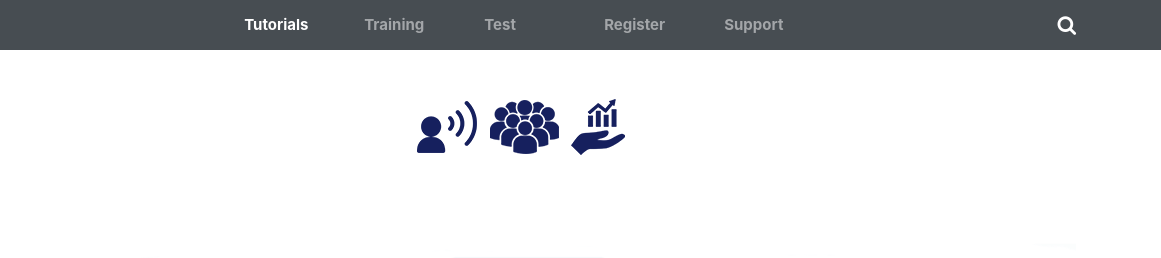
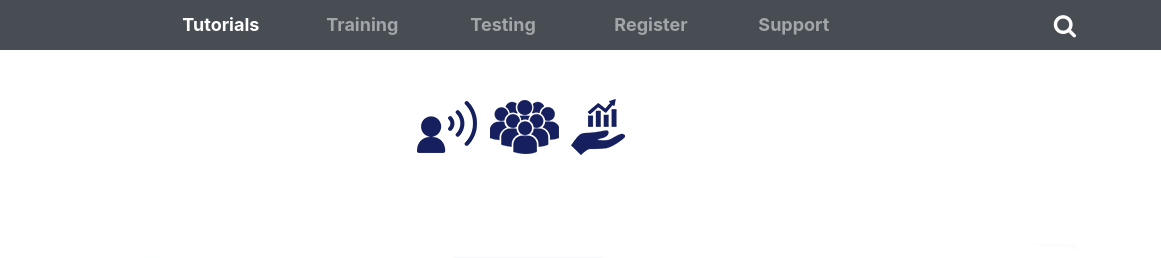
Before and after one commit to Ahmed-Gamal-Helal/e-learning, a website: page index.html in a window 1280 px wide. Shown: the top 258 px of the page, 119-1280 px from the left. Drawn offline with nearby package versions, Linux system fonts and the light colour scheme.

Commit message:
elearning

```diff
--- a/index.html
+++ b/index.html
@@ -31,7 +31,7 @@
     					  <a class="nav-link" href="#">Training</a>
     					</li>
     					<li class="nav-item">
-    					  <a class="nav-link" href="#">Test</a>
+    					  <a class="nav-link" href="#">Testing</a>
     					</li>
     					<li class="nav-item">
     					  <a class="nav-link " href="#">Register</a>
--- a/scss/navbar.scss
+++ b/scss/navbar.scss
@@ -1,5 +1,5 @@
 nav {
-    font-size: 1.5em;
+    font-size: 1.8em;
     font-weight: bold;
     border: 0;
     border-radius: 0 !important;
```
Also changed, not shown: css/main.css.
